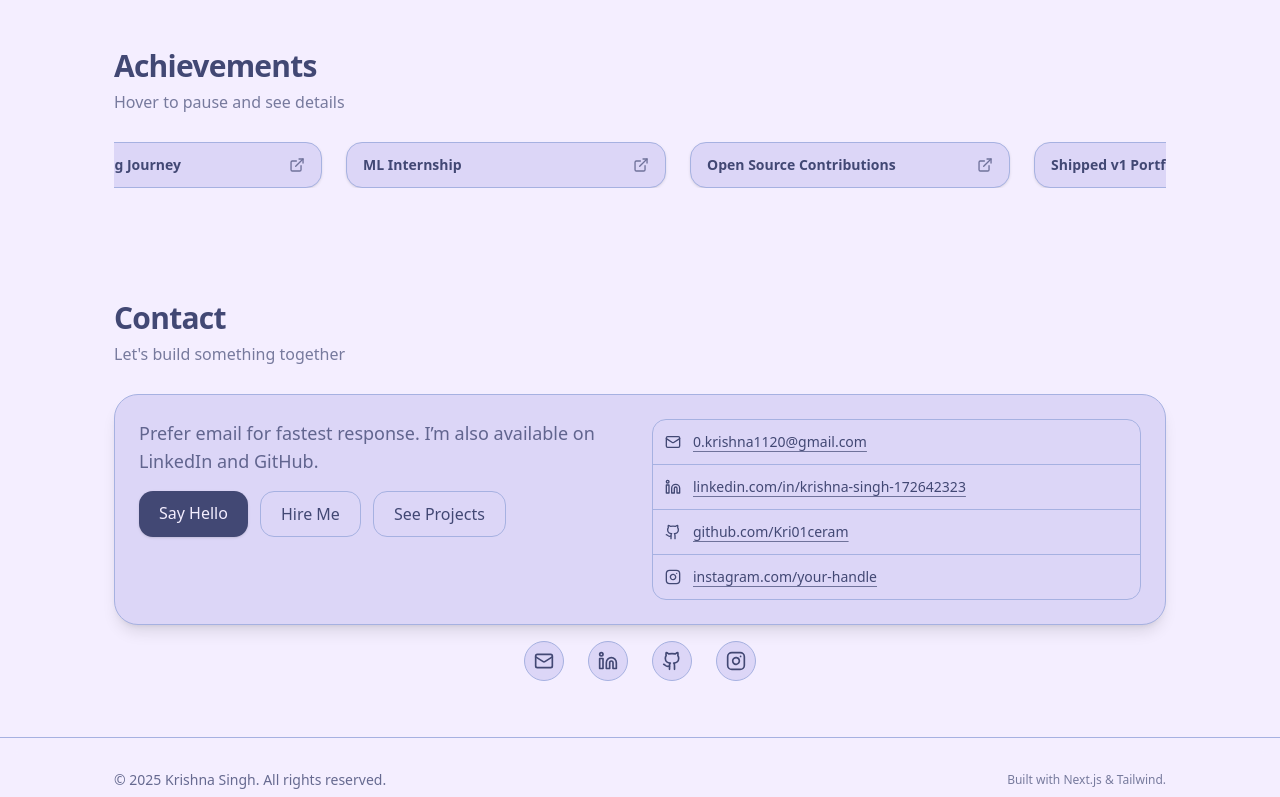
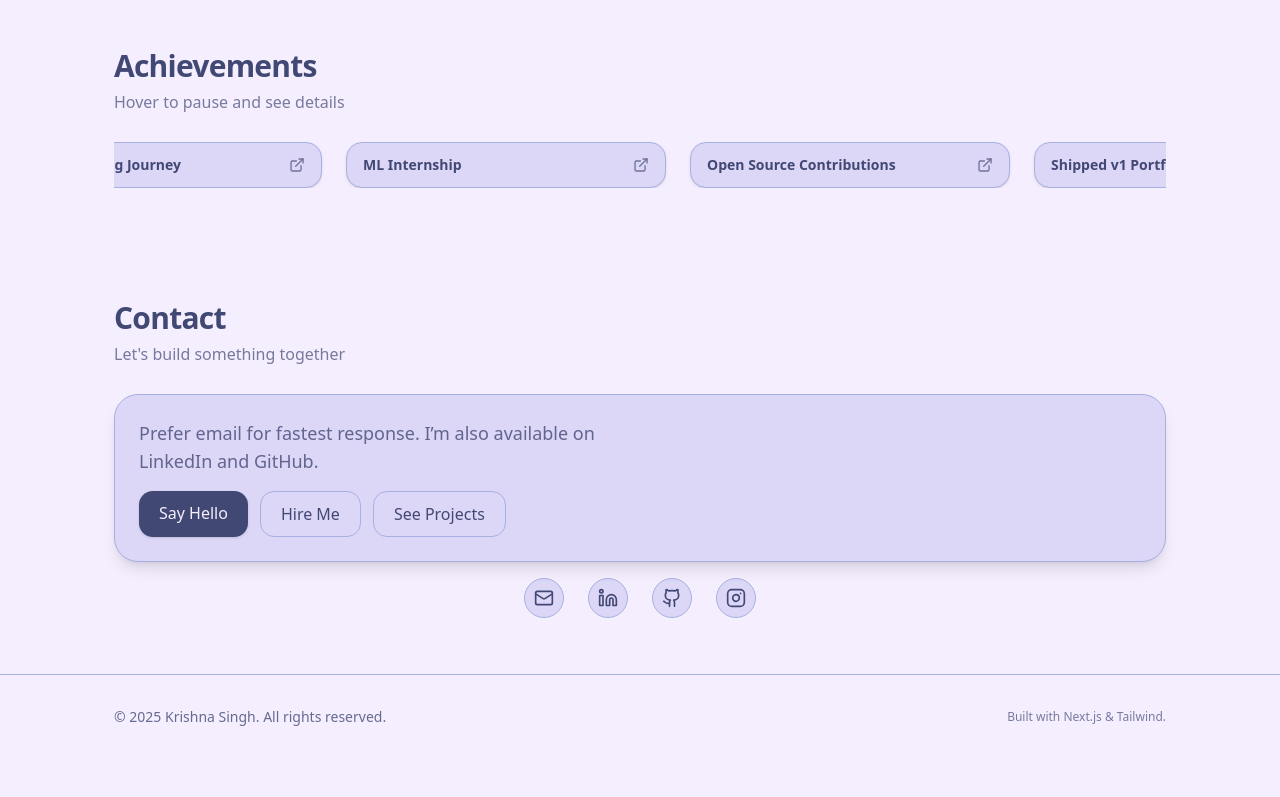
Before and after one commit to Kri01ceram/my-portfolio, a Next.js app: page / in a window 1280 px wide. Shown: the part 1975-2772 px from the top of the page. After the commit the page ends 2734 px from the top, so only its background shows below. Built offline with nearby package versions, Linux system fonts and the light colour scheme.

Commit message:
refactor: remove external font imports and add fallback font-family variables in globals.css

```diff
--- a/app/globals.css
+++ b/app/globals.css
@@ -45,6 +45,9 @@
 
 :root {
   --radius: 0.625rem;
+  /* Fallback font-family variables to avoid external font fetch during build */
+  --font-geist-sans: ui-sans-serif, system-ui, -apple-system, "Segoe UI", Roboto, "Helvetica Neue", Arial, "Noto Sans", "Liberation Sans", sans-serif, "Apple Color Emoji", "Segoe UI Emoji";
+  --font-geist-mono: ui-monospace, SFMono-Regular, Menlo, Monaco, Consolas, "Liberation Mono", "Courier New", monospace;
   /* Brand palette: 424874 (ink), A6B1E1 (accent), DCD6F7 (surface), F4EEFF (background) */
   --background: #F4EEFF;
   --foreground: #424874;
--- a/app/layout.tsx
+++ b/app/layout.tsx
@@ -1,19 +1,8 @@
 import type { Metadata } from "next";
-import { Geist, Geist_Mono } from "next/font/google";
 
 import "./globals.css";
 import Header from "@/components/header";
 import Footer from "@/components/footer";
-
-const geistSans = Geist({
-  variable: "--font-geist-sans",
-  subsets: ["latin"],
-});
-
-const geistMono = Geist_Mono({
-  variable: "--font-geist-mono",
-  subsets: ["latin"],
-});
 
 export const metadata: Metadata = {
   title: "Krishna Singh — Portfolio",
@@ -35,7 +24,7 @@ export const metadata: Metadata = {
 export default function RootLayout({ children }: { children: React.ReactNode }) {
   return (
     <html lang="en" suppressHydrationWarning>
-  <body className={`relative ${geistSans.variable} ${geistMono.variable}`}>
+  <body className="relative">
           <Header />
             <main className="min-h-screen">{children}</main>
           <Footer />
--- a/app/page.tsx
+++ b/app/page.tsx
@@ -251,7 +251,7 @@ export default function HomePage() {
                 </div>
 
                 {/* Right: Contact details list */}
-                <div className="rounded-xl border border-input bg-card overflow-hidden">
+                {/* <div className="rounded-xl border border-input bg-card overflow-hidden">
                   <ul className="divide-y divide-border">
                     <li className="flex items-center gap-3 p-3">
                       <Mail className="h-4 w-4" />
@@ -278,7 +278,7 @@ export default function HomePage() {
                       </a>
                     </li>
                   </ul>
-                </div>
+                </div> */}
               </div>
             </div>
           </motion.div>
```
